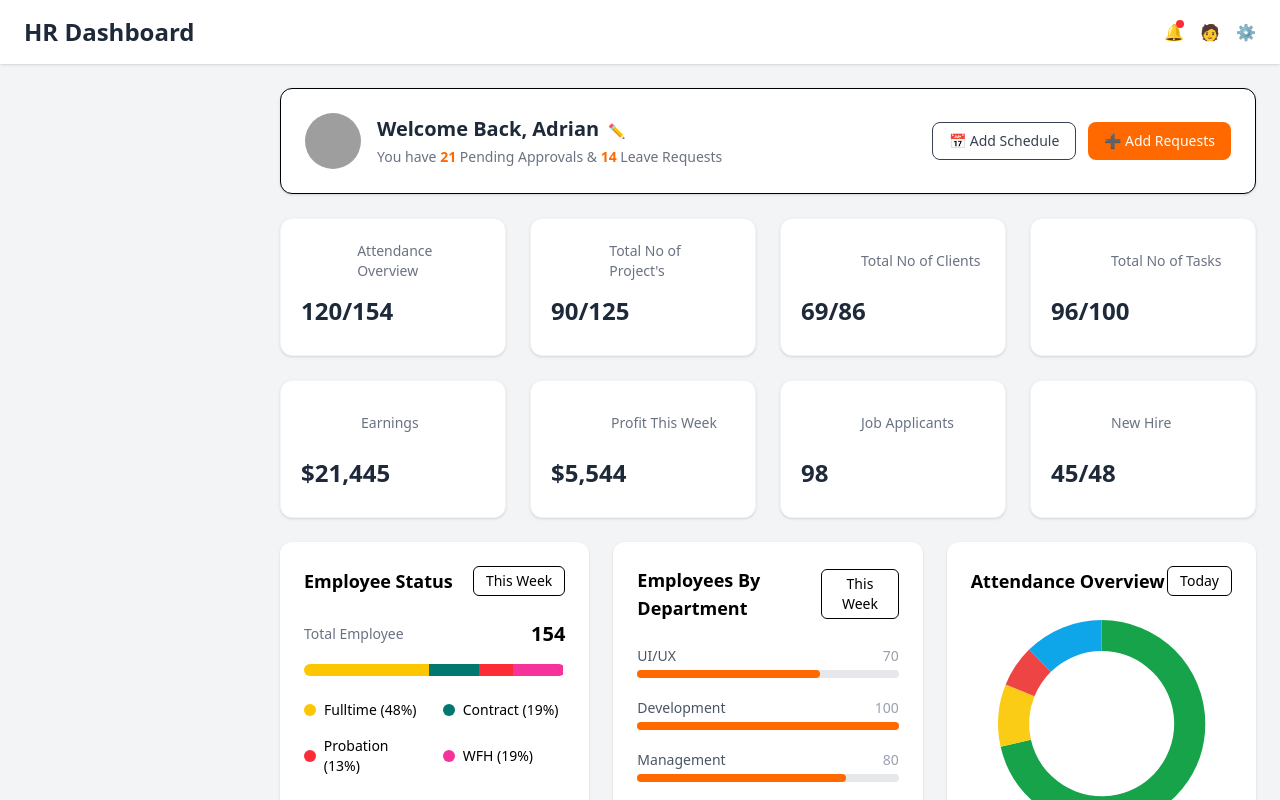
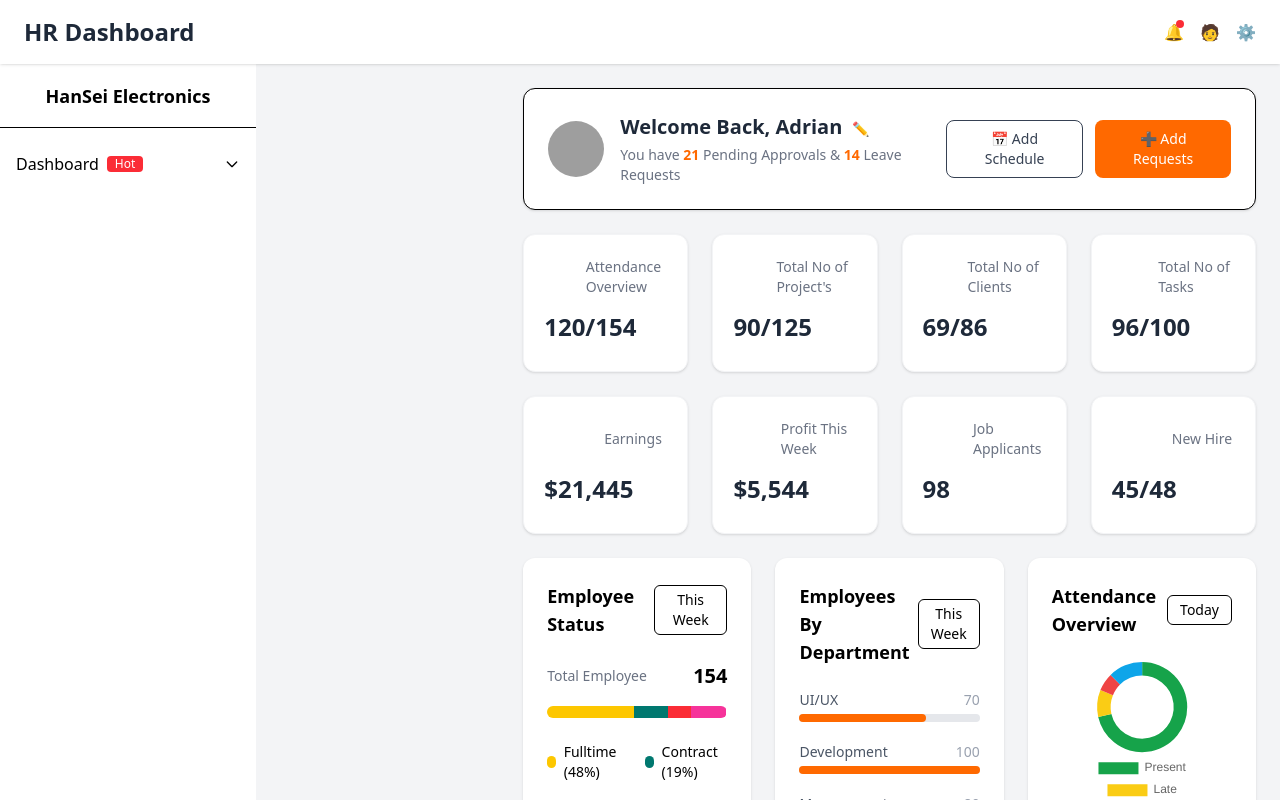
Before and after one commit to haitheara1111-ship-it/HanSei-Frontend, a Nuxt app: page / in a window 1280 px wide. Shown: the top 800 px of the page. Built offline with nearby package versions, Linux system fonts and the light colour scheme; grey boxes are pictures that could not be loaded.

Commit message:
set up layout

```diff
--- a/app/app.vue
+++ b/app/app.vue
@@ -1,12 +1,13 @@
 
 <template>
   <div class="flex-center">
-      <div class="flex-col">
-  <Header />
-  <NuxtPage />
-  </div>
-  <DashboardLayout />
-
+    <div class="flex-col center">
+        <Header />
+      <div class="flex">
+        <DashboardLayout />
+        <NuxtPage />
+      </div>
+    </div>
   </div>
 
 </template>
```
